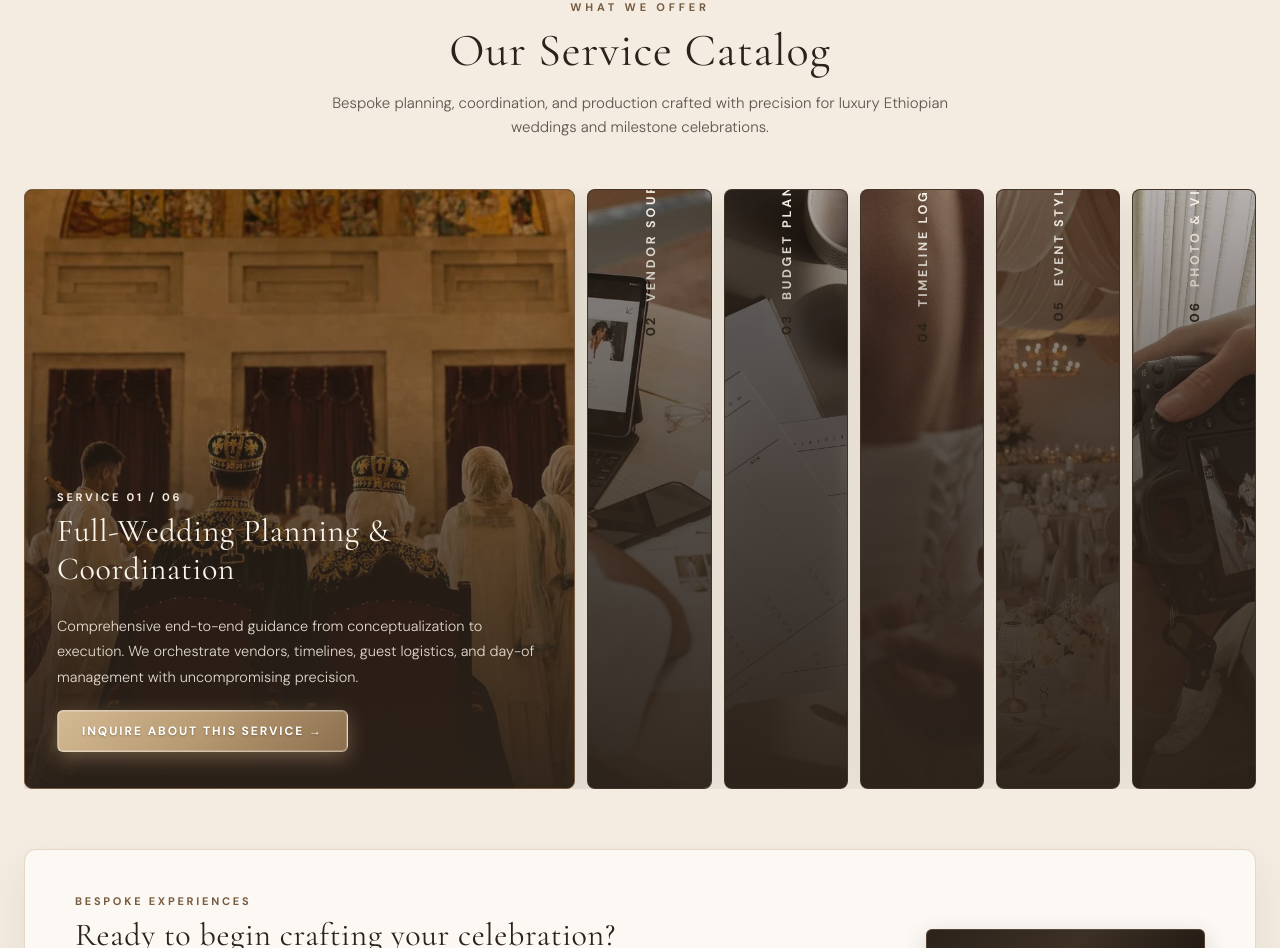
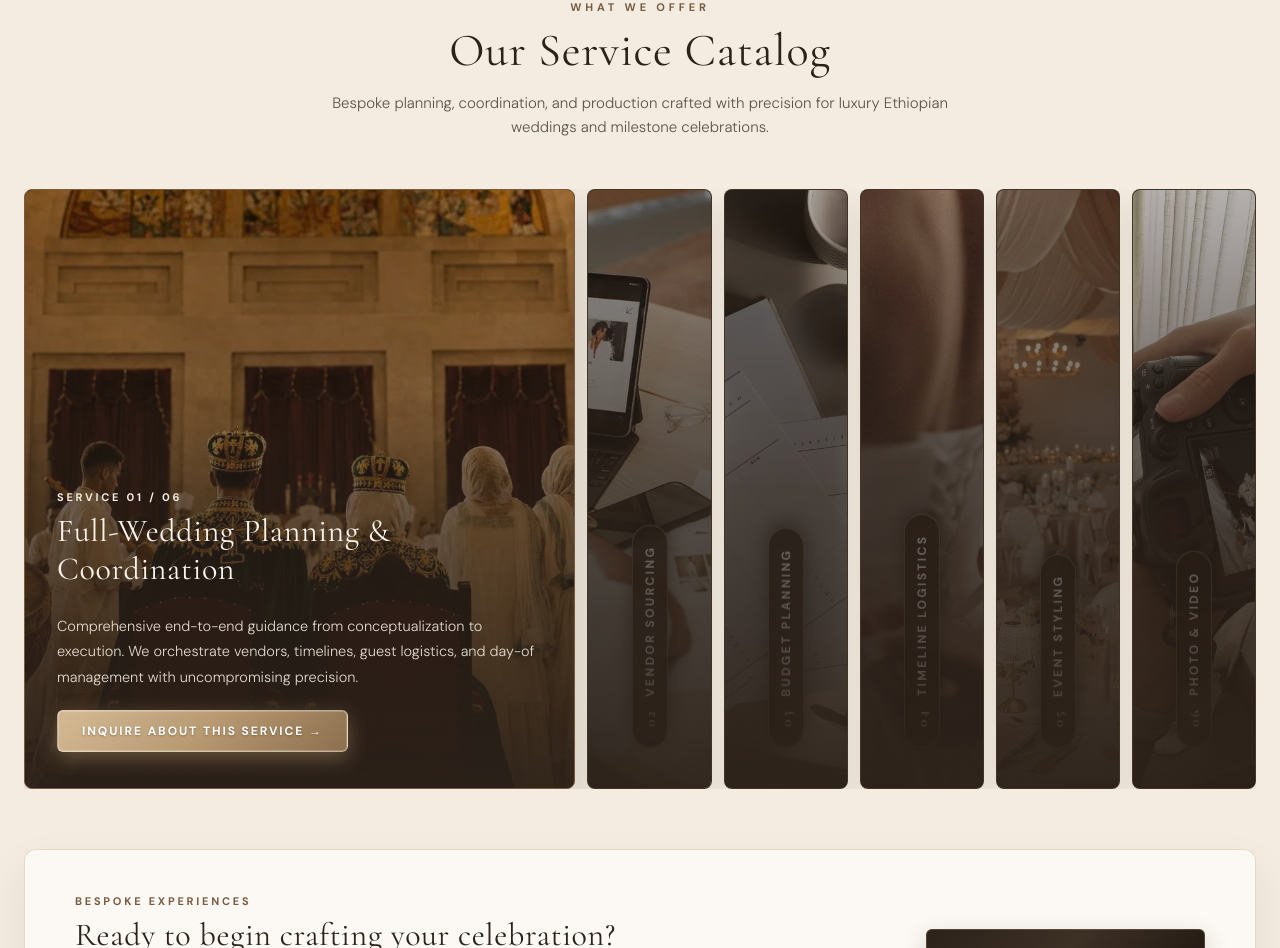
Before and after one commit to Eyoel1/eventsbymerr, a Next.js app: page / in a window 1280 px wide. Shown: the part 900-1848 px from the top of the page. Built offline with nearby package versions, Linux system fonts and the light colour scheme.

Commit message:
Connect live Web3Forms access key for instant email notifications on inquiries

```diff
--- a/src/app/page.tsx
+++ b/src/app/page.tsx
@@ -30,8 +30,8 @@ export default function Home() {
     setIsSubmitting(true);
 
     try {
-      const accessKey = process.env.NEXT_PUBLIC_WEB3FORMS_KEY || "YOUR_ACCESS_KEY_HERE";
-      if (accessKey && accessKey !== "YOUR_ACCESS_KEY_HERE") {
+      const accessKey = process.env.NEXT_PUBLIC_WEB3FORMS_KEY || "630abce7-e18b-4de9-8b81-87c984494fa0";
+      if (accessKey) {
         await fetch("https://api.web3forms.com/submit", {
           method: "POST",
           headers: {
--- a/src/components/ServicesAccordion.module.css
+++ b/src/components/ServicesAccordion.module.css
@@ -96,40 +96,51 @@
   transform: scale(1.04);
 }
 
-/* Collapsed State Vertical Label (Desktop Only) */
+/* Collapsed State Vertical Label (Desktop Only) - High-Contrast Luxury Capsule */
 .panelVerticalTitle {
   position: absolute;
-  top: 40px;
+  bottom: 40px;
   left: 50%;
-  transform: translateX(-50%) rotate(-90deg);
-  transform-origin: center;
+  transform: translateX(-50%) rotate(180deg);
+  writing-mode: vertical-rl;
+  text-orientation: mixed;
   white-space: nowrap;
   display: flex;
   align-items: center;
-  gap: 14px;
-  transition: opacity 0.35s ease;
+  gap: 12px;
+  background: rgba(26, 18, 12, 0.82);
+  backdrop-filter: blur(10px);
+  -webkit-backdrop-filter: blur(10px);
+  border: 1px solid rgba(200, 177, 149, 0.4);
+  padding: 20px 8px;
+  border-radius: 40px;
+  box-shadow: 0 6px 20px rgba(0, 0, 0, 0.6);
+  transition: opacity 0.35s ease, transform 0.35s ease;
   pointer-events: none;
   z-index: 2;
 }
 
 .verticalNum {
-  font-size: 13px;
-  font-weight: 800;
+  font-family: var(--font-serif);
+  font-size: 15px;
+  font-weight: 700;
   letter-spacing: 0.15em;
-  color: var(--color-bronze-light);
+  color: #E6CFAC;
 }
 
 .verticalText {
-  font-size: 12.5px;
+  font-family: var(--font-sans);
+  font-size: 12px;
   font-weight: 700;
-  letter-spacing: 0.22em;
-  color: #FAF4EB;
+  letter-spacing: 0.2em;
+  color: #FFFFFF;
   text-transform: uppercase;
 }
 
 .fashionPanel:hover .panelVerticalTitle,
 .fashionPanel.active .panelVerticalTitle {
   opacity: 0;
+  transform: translateX(-50%) rotate(180deg) scale(0.95);
 }
 
 /* Mobile Banner Bar (Hidden on Desktop) */
--- a/src/components/ServicesAccordion.tsx
+++ b/src/components/ServicesAccordion.tsx
@@ -128,8 +128,8 @@ export default function ServicesAccordion() {
 
     try {
       // Send inquiry data directly to notification endpoint (Web3Forms)
-      const accessKey = process.env.NEXT_PUBLIC_WEB3FORMS_KEY || "YOUR_ACCESS_KEY_HERE";
-      if (accessKey && accessKey !== "YOUR_ACCESS_KEY_HERE") {
+      const accessKey = process.env.NEXT_PUBLIC_WEB3FORMS_KEY || "630abce7-e18b-4de9-8b81-87c984494fa0";
+      if (accessKey) {
         await fetch("https://api.web3forms.com/submit", {
           method: "POST",
           headers: {
```
